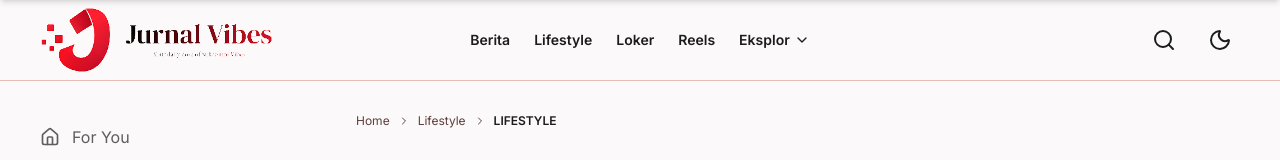
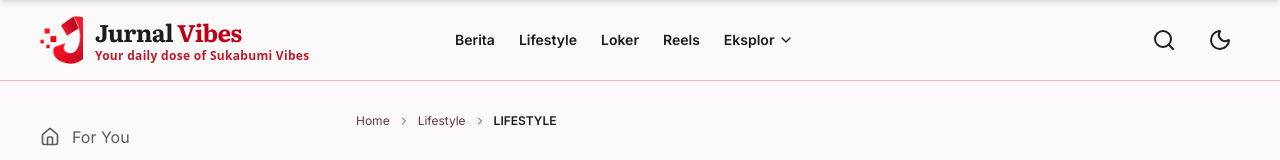
Before and after one commit to dmakapeli-prog/jurnal-vibes-app, a Next.js app: page /artikel/1 in a window 1280 px wide. Shown: the top 160 px of the page. Built offline with nearby package versions, Linux system fonts and the light colour scheme.

Commit message:
fix: Tingkatkan keterbacaan tagline logo dan kontras ikon merah brand di semua mode

```diff
--- a/components/layout/Footer.tsx
+++ b/components/layout/Footer.tsx
@@ -3,6 +3,7 @@
 import React from 'react';
 import Link from 'next/link';
 import { Share2, Link as LinkIcon, Camera, PlayCircle, Music } from 'lucide-react';
+import { Logo } from '../ui/Logo';
 
 export const Footer: React.FC = () => {
   return (
@@ -11,12 +12,7 @@ export const Footer: React.FC = () => {
         {/* Layer 1: Logo */}
         <div>
           <Link href="/">
-            {/* eslint-disable-next-img-element */}
-            <img
-              alt="Jurnal Vibes Logo"
-              className="h-16 md:h-20 w-auto object-contain transition-transform hover:scale-105 opacity-95"
-              src="/logo-all-white.png"
-            />
+            <Logo variant="footer" size="lg" />
           </Link>
         </div>
 
--- a/components/layout/HeaderNav.tsx
+++ b/components/layout/HeaderNav.tsx
@@ -5,6 +5,7 @@ import Link from 'next/link';
 import { usePathname } from 'next/navigation';
 import { Search, Moon, Sun, ChevronDown } from 'lucide-react';
 import { SearchOverlay } from './SearchOverlay';
+import { Logo } from '../ui/Logo';
 
 export const HeaderNav: React.FC = () => {
   const pathname = usePathname();
@@ -38,14 +39,9 @@ export const HeaderNav: React.FC = () => {
     <header className="sticky top-0 z-40 bg-surface/90 backdrop-blur-md dark:bg-inverse-surface/90 border-b border-outline-variant dark:border-secondary transition-colors duration-300">
       <div className="flex justify-between items-center px-margin-mobile md:px-margin-desktop h-20 max-w-container-max mx-auto w-full relative z-10">
         {/* Brand Logo */}
-        <div className="flex-shrink-0 w-1/3 md:w-1/4 flex items-center">
+        <div className="flex-shrink-0 flex items-center">
           <Link href="/" className="flex items-center">
-            {/* eslint-disable-next-img-element */}
-            <img
-              alt="Jurnal Vibes Logo"
-              className="h-12 md:h-16 w-auto object-contain transition-transform hover:scale-105"
-              src={isDark ? '/logo-all-white.png' : '/logo-unmatted.png'}
-            />
+            <Logo variant={isDark ? 'dark' : 'light'} size="md" />
           </Link>
         </div>
 
--- a/components/ui/Logo.tsx
+++ b/components/ui/Logo.tsx
@@ -9,25 +9,28 @@ interface LogoProps {
 
 export const Logo: React.FC<LogoProps> = ({ variant = 'light', size = 'md' }) => {
   const iconHeights = {
-    sm: 'h-8',
+    sm: 'h-8 md:h-9',
     md: 'h-10 md:h-12',
-    lg: 'h-12 md:h-16'
+    lg: 'h-14 md:h-16'
   };
 
   const titleSizes = {
-    sm: 'text-lg',
+    sm: 'text-base md:text-lg',
     md: 'text-xl md:text-2xl',
     lg: 'text-2xl md:text-3xl'
   };
 
-  const subtitleSizes = {
-    sm: 'text-[9px]',
-    md: 'text-[10px] md:text-[11px]',
-    lg: 'text-[11px] md:text-xs'
+  const taglineSizes = {
+    sm: 'text-[10px]',
+    md: 'text-xs',
+    lg: 'text-xs md:text-sm'
   };
 
   const textColor = variant === 'footer' ? 'text-white' : 'dark:text-white text-[#1b1c1c]';
-  const taglineColor = variant === 'footer' ? 'text-gray-300' : 'dark:text-gray-400 text-[#5d3f3c]';
+  const taglineColor =
+    variant === 'footer'
+      ? 'text-gray-200 font-medium'
+      : 'dark:text-gray-300 text-[#bd0015] font-semibold opacity-90';
 
   return (
     <div className="flex items-center gap-3 group">
@@ -35,14 +38,14 @@ export const Logo: React.FC<LogoProps> = ({ variant = 'light', size = 'md' }) =>
       <img
         src="/logo-icon.png"
         alt="Jurnal Vibes Icon"
-        className={`${iconHeights[size]} w-auto object-contain transition-transform group-hover:scale-105`}
+        className={`${iconHeights[size]} w-auto object-contain transition-transform group-hover:scale-105 shrink-0`}
       />
-      <div className="flex flex-col justify-center leading-none">
-        <span className={`font-headline-lg font-extrabold tracking-tight ${titleSizes[size]} ${textColor}`}>
+      <div className="flex flex-col justify-center leading-tight">
+        <span className={`font-headline-lg font-bold tracking-tight ${titleSizes[size]} ${textColor}`}>
           Jurnal <span className="text-[#bd0015]">Vibes</span>
         </span>
-        <span className={`font-sans tracking-wider uppercase font-semibold mt-0.5 ${subtitleSizes[size]} ${taglineColor}`}>
-          Your daily dose of Sukabumi Vibes
+        <span className={`font-sans tracking-wide ${taglineSizes[size]} ${taglineColor}`}>
+          Your daily dose of <span className="text-[#bd0015] font-bold">Sukabumi Vibes</span>
         </span>
       </div>
     </div>
```
